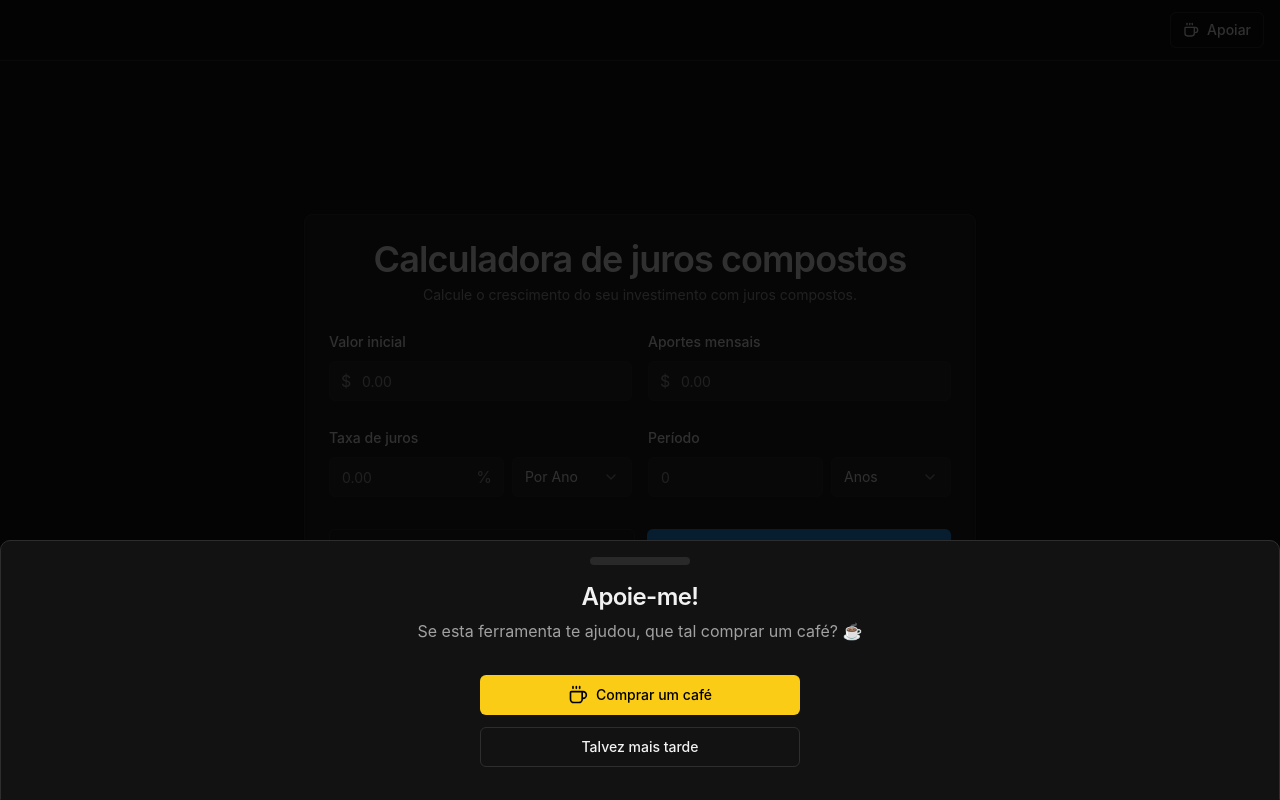
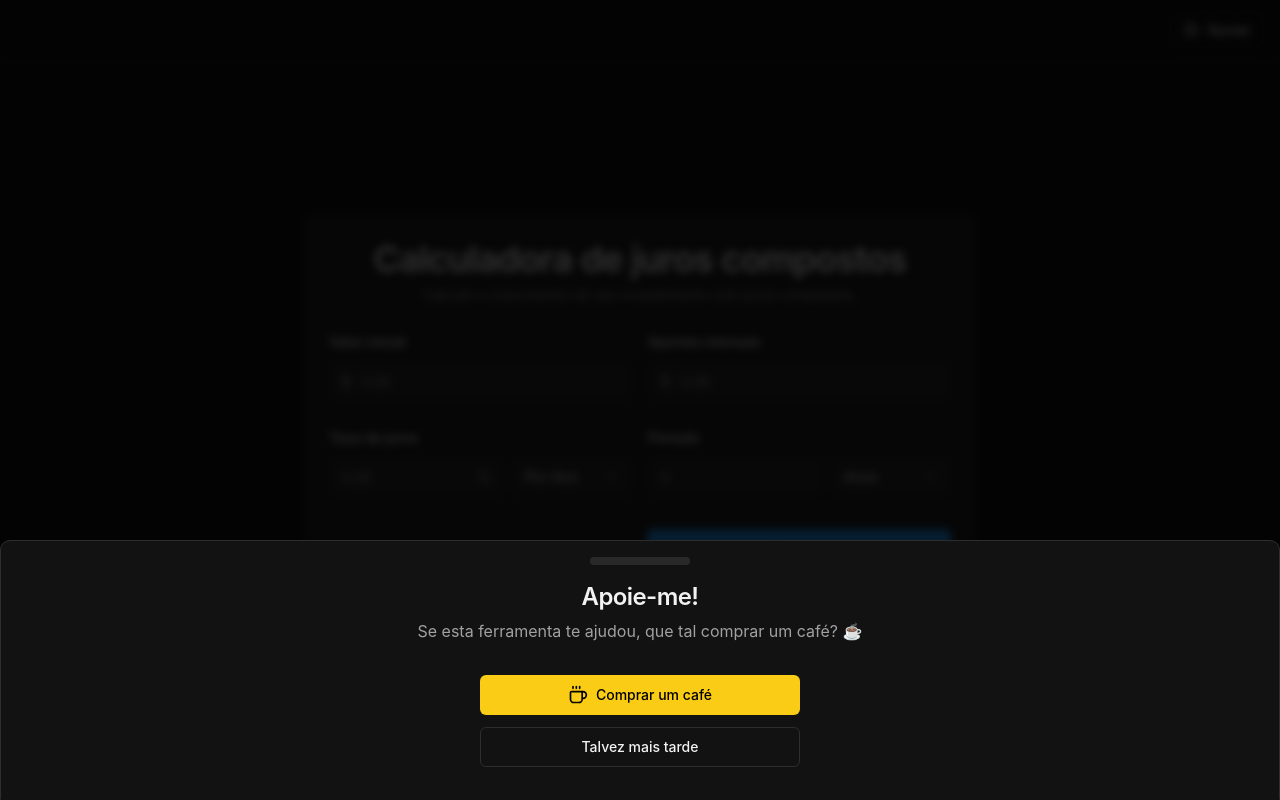
Before and after one commit to prolud/fees-calculator, a Next.js app: page / in a window 1280 px wide. Built offline with nearby package versions, Linux system fonts and the light colour scheme.

Commit message:
[master] ✨ feat: add blur behind drawer

```diff
--- a/components/ui/drawer.tsx
+++ b/components/ui/drawer.tsx
@@ -23,7 +23,7 @@ const DrawerOverlay = React.forwardRef<
 >(({ className, ...props }, ref) => (
   <DrawerPrimitive.Overlay
     ref={ref}
-    className={cn('fixed inset-0 z-50 bg-black/80', className)}
+    className={cn('fixed inset-0 z-50 bg-black/80 backdrop-blur-sm', className)}
     {...props}
   />
 ));
```
